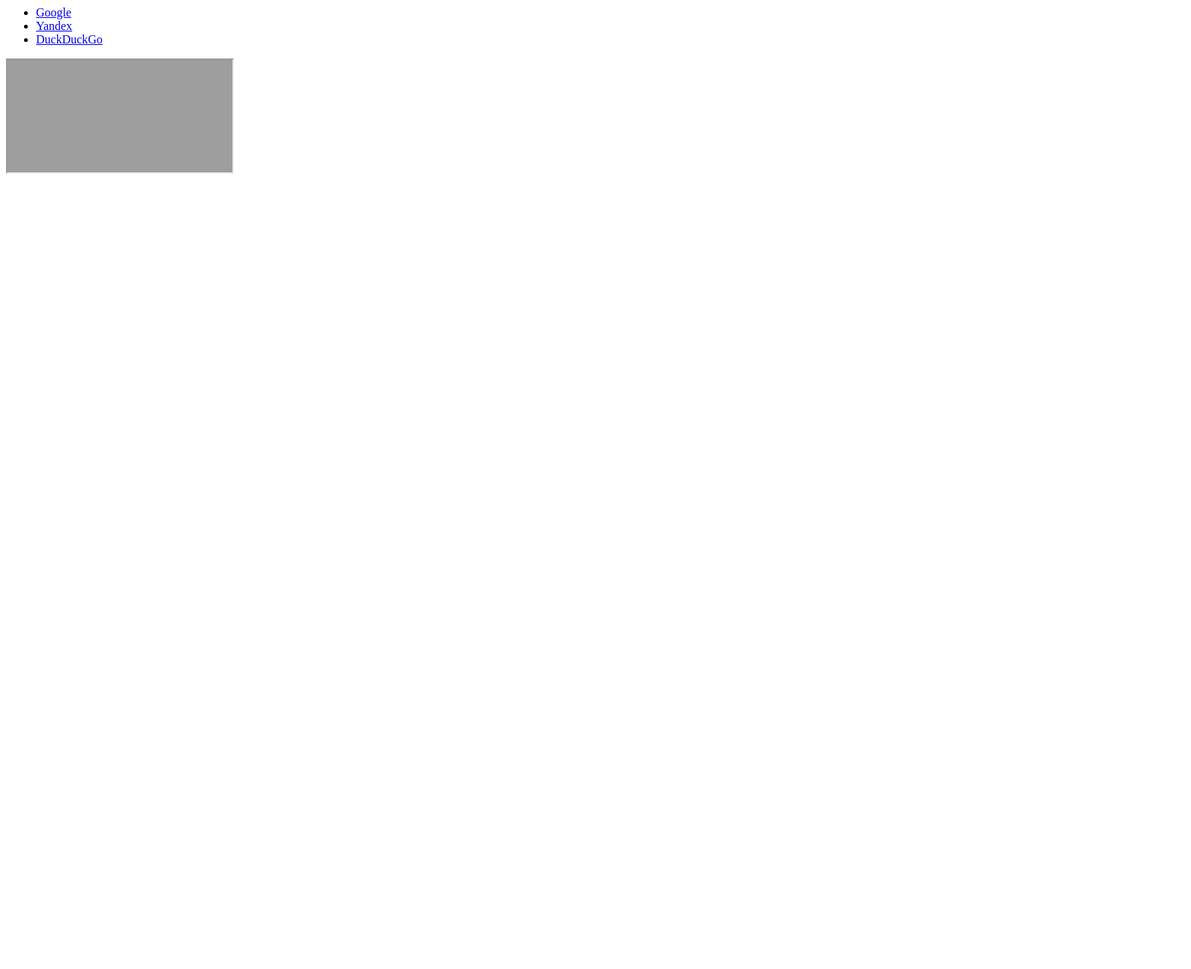
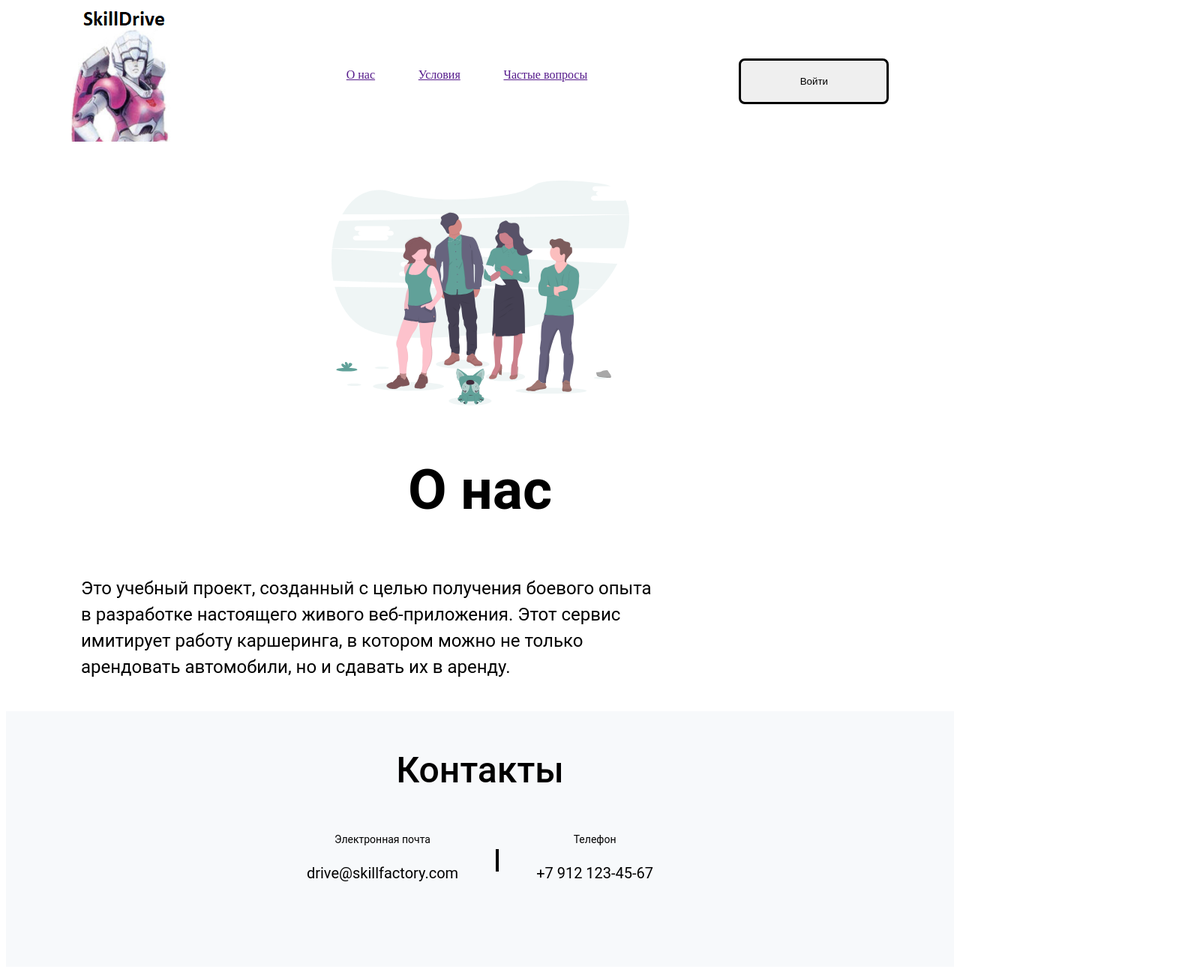
Before and after one commit to pgugninskiy/GitFJS, a plain HTML site: page 17/index.html in a window 1280 px wide. Shown: the top 1293 px of the page at 75% size, 1588 px wide, since content can reach past the window. Before the commit the page ends 800 px from the top, so only its background shows below. Drawn offline with Linux system fonts and the light colour scheme; grey boxes are pictures that could not be loaded.

Commit message:
accessibility 1

```diff
--- a/17/index.html
+++ b/17/index.html
@@ -1,7 +1,87 @@
-<ul>
-  <li><a href="https://www.google.ru" target="myframe">Google</a></li>
-  <li><a href="http://www.yandex.ru/" target="myframe">Yandex</a></li>
-  <li><a href="https://duckduckgo.com/" target="myframe">DuckDuckGo</a></li>
-</ul>
+<html lang="ru">
 
-<iframe src="http://example.com/" name="myframe"></iframe>
+<head>
+    <link href="style/style.css" rel="stylesheet">
+    <title>SkillDrive | О нас</title>
+</head>
+
+<body>
+    <header class="header">
+        <section class="logo">
+            <img src="picture/logo.png" alt="Просто картинка, изображающая logo">
+            <span class="visually-hidden">
+                Логотип учебного сайта
+            </span>
+        </section>
+        <nav class="abUs">
+            <div><a href="" padding>О нас</a></div>
+            <div><a href="">Условия</a></div>
+            <div><a href="">Частые вопросы</a> </div>
+        </nav>
+        <div>
+            <button class="btnEnter">Войти</button>
+        </div>
+    </header>
+    <main>
+        <article>
+            <section class="abUsHead">
+                <img src="picture/undraw_team_spirit_hrr4%201.svg" alt="Просто картинка, изображающая нашу команду. Картинка не настоящая." class="imgUs">
+                <h1>О нас</h1>
+                <p class="abUsPar">Это учебный проект, созданный с целью получения боевого опыта в разработке настоящего живого веб-приложения. Этот сервис имитирует работу каршеринга, в котором можно не только арендовать автомобили, но и сдавать их в аренду.</p>
+            </section>
+            <nav class="contactsBack">
+                <h2 class="contHead">Контакты</h2>
+                <div class="contacts">
+                    <section class="sectionMail">
+                        <p class="headEMail">Электронная почта</p>
+                        <p class="EMail">drive@skillfactory.com</p>
+                    </section>
+                    <div class="vertikal"></div>
+                    <section class="sectionPhone">
+                        <p class="headPhone">Телефон</p>
+                        <p class="phone" alt="телефон нашей компании">+7 912 123-45-67</p>
+                    </section>
+                </div>
+            </nav>
+            <section>
+                <h2 class="headTeam">Команда</h2>
+                <div class="team">
+                    <div class="imgSign">
+                        <img src="picture/CEO.png" alt="картинка озображает самого причудливого CEO" width: 10%; height="300">
+                        <figcaption>CEO</figcaption>
+                    </div>
+                    <div class="imgSign">
+                        <img src="picture/Front.png" alt="картинка изображает самого веселого Frontend-разработчик" width: 10%; height="300">
+                        <figcaption>Frontend-разработчик</figcaption>
+                    </div>
+                    <div class="imgSign">
+                        <img src="picture/Back.png" alt="картинка изображает самого умного Backend-разработчик" width: 10%; height="300">
+                        <figcaption>Backend-разработчик</figcaption>
+                    </div>
+                    <div class="imgSign">
+                        <img src="picture/design.png" alt="Картинка изображает самого необычного Дизайнер" width: 10%; height="300">
+                        <figcaption>Дизайнер</figcaption>
+                    </div>
+                    <div class="imgSign">
+                        <img src="picture/copyrighter.png" alt="картинка изображает самого старательного Копирайтер" width: 10%; height="300">
+                        <figcaption>Копирайтер</figcaption>
+                    </div>
+                    <div class="imgSign">
+                        <img src="picture/smm.png" alt="картинка изображает самого талантливого SMM" width: 10%; height="300">
+                        <figcaption>SMM</figcaption>
+                    </div>
+                </div>
+            </section>
+        </article>
+    </main>
+    <footer class="footer">
+        <p class="copyright"> © iSkillDrive Inc. 2021 </p>
+        <ul class="social-icons">
+            <li><a href="http://www.facebook.com"><img src='picture/fb.png' alt="FaceBook" /></a></li>
+            <li><a href="https://www.instagram.com/"><img src='picture/insta.png' alt="Instagramm" /></a></li>
+            <li><a href="https://vk.com/feed"><img src='picture/vk.png' alt="Vkontakte" /></a></li>
+        </ul>
+    </footer>
+</body>
+
+</html>
--- /dev/null
+++ b/17/style/style.css
@@ -0,0 +1,235 @@
+.header {
+    display: flex;
+    flex-flow: row;
+
+    justify-content: space-around;
+}
+
+.logo {
+    padding-right: 30px;
+    font-family: Rubik;
+    font-style: normal;
+    font-weight: bold;
+    font-size: 24px;
+    line-height: 28px;
+}
+
+.visually-hidden {
+    position: absolute !important;
+    clip: rect(1px 1px 1px 1px);
+    overflow: hidden;
+}
+
+.abUs {
+    width: 30%;
+    display: flex;
+    flex-flow: row wrap;
+    align-items: center;
+    justify-content: space-around;
+}
+
+.btnEnter {
+    display: inline-block;
+    color: black;
+    font-weight: 400;
+    width: 200px;
+    border: 3px solid;
+    border-radius: 8px;
+    transition: 0.5s;
+    padding: 20px;
+    margin-top: 70px;
+}
+
+.btnEnter:hover {
+    background: grey;
+}
+
+.btnEnter:active {
+    background: gold;
+}
+
+.abUsHead {
+    font-family: Roboto;
+    font-style: normal;
+    font-weight: bold;
+    font-size: 64px;
+    line-height: 120%;
+    text-align: center;
+}
+
+.abUsPar {
+    font-family: Roboto;
+    font-style: normal;
+    font-weight: normal;
+    font-size: 24px;
+    line-height: 147.3%;
+    text-align: left;
+    padding-left: 100px;
+    padding-right: 200px;
+    margin-right: 200px;
+}
+
+.imgUs {
+    padding-top: 50px;
+}
+
+/*секция №2 контакты */
+
+.contactsBack {
+    background: #F7F9FB;
+    height: 341px;
+}
+
+.contacts {
+
+    display: flex;
+    flex-direction: row;
+    align-items: center;
+    justify-content: center;
+}
+
+.vertikal {
+    border-left: 4px solid;
+    height: 30px;
+    background: #C8C8CF;
+}
+
+.contHead {
+    /* H2 Desktop */
+    padding-top: 50px;
+    font-family: Roboto;
+    font-style: normal;
+    font-weight: 500;
+    font-size: 48px;
+    line-height: 120%;
+    /* identical to box height, or 58px */
+
+    text-align: center;
+}
+
+.sectionMail {
+    padding-right: 50px;
+}
+
+.headEMail {
+
+    font-family: Roboto;
+    font-style: normal;
+    font-weight: normal;
+    font-size: 14px;
+    line-height: 147.3%;
+
+    text-align: center;
+}
+
+.EMail {
+
+    font-family: Roboto;
+    font-style: normal;
+    font-weight: normal;
+    font-size: 20px;
+    line-height: 147.3%;
+
+    text-align: center;
+}
+
+.sectionPhone {
+    padding-left: 50px;
+}
+
+.headPhone {
+
+
+    /* Text S */
+
+    font-family: Roboto;
+    font-style: normal;
+    font-weight: normal;
+    font-size: 14px;
+    line-height: 147.3%;
+    /* identical to box height, or 21px */
+
+    text-align: center;
+}
+
+.phone {
+
+
+    font-family: Roboto;
+    font-style: normal;
+    font-weight: normal;
+    font-size: 20px;
+    line-height: 147.3%;
+
+    text-align: center;
+}
+
+/* команда*/
+.team {
+    display: flex;
+    flex-direction: row;
+    align-items: center;
+    justify-content: space-between;
+
+}
+
+.headTeam {
+    padding-top: 50px;
+    font-family: Roboto;
+    font-style: normal;
+    font-weight: 500;
+    font-size: 48px;
+    line-height: 120%;
+    text-align: center;
+}
+
+.imgSign {
+    text-align: center;
+    font-family: Roboto;
+    font-style: normal;
+    font-weight: 500;
+    font-size: 20px;
+    line-height: 147.3%;
+}
+
+.footer {
+    margin-top: 90px;
+    height: 124px;
+    left: 0px;
+    top: 2059px;
+    background: #3F3D56;
+
+    display: flex;
+    flex-direction: row;
+    align-items: center;
+    justify-content: space-between;
+}
+
+.copyright {
+
+    font-family: Roboto;
+    font-style: normal;
+    font-weight: normal;
+    font-size: 16px;
+    line-height: 19px;
+    /* identical to box height */
+    color: #FFFFFF;
+    padding-left: 50px;
+}
+
+.social-icons {
+    text-align: right;
+    border-radius: 6px;
+}
+
+.social-icons li {
+    display: inline-block;
+    padding-right: 50px;
+}
+
+.social-icons li img {
+    width: 30px;
+    height: 30px;
+    margin-right: 20px;
+    border-radius: 18px;
+}
```
Also changed, not shown: 17/picture/Back.png (added), 17/picture/CEO.png (added), 17/picture/Front.png (added), 17/picture/copyrighter.png (added), 17/picture/design.png (added), 17/picture/fb.png (added), 17/picture/insta.png (added), 17/picture/logo.png (added), 17/picture/smm.png (added), 17/picture/undraw_team_spirit_hrr4 1.svg (added), 17/picture/vk.png (added).
